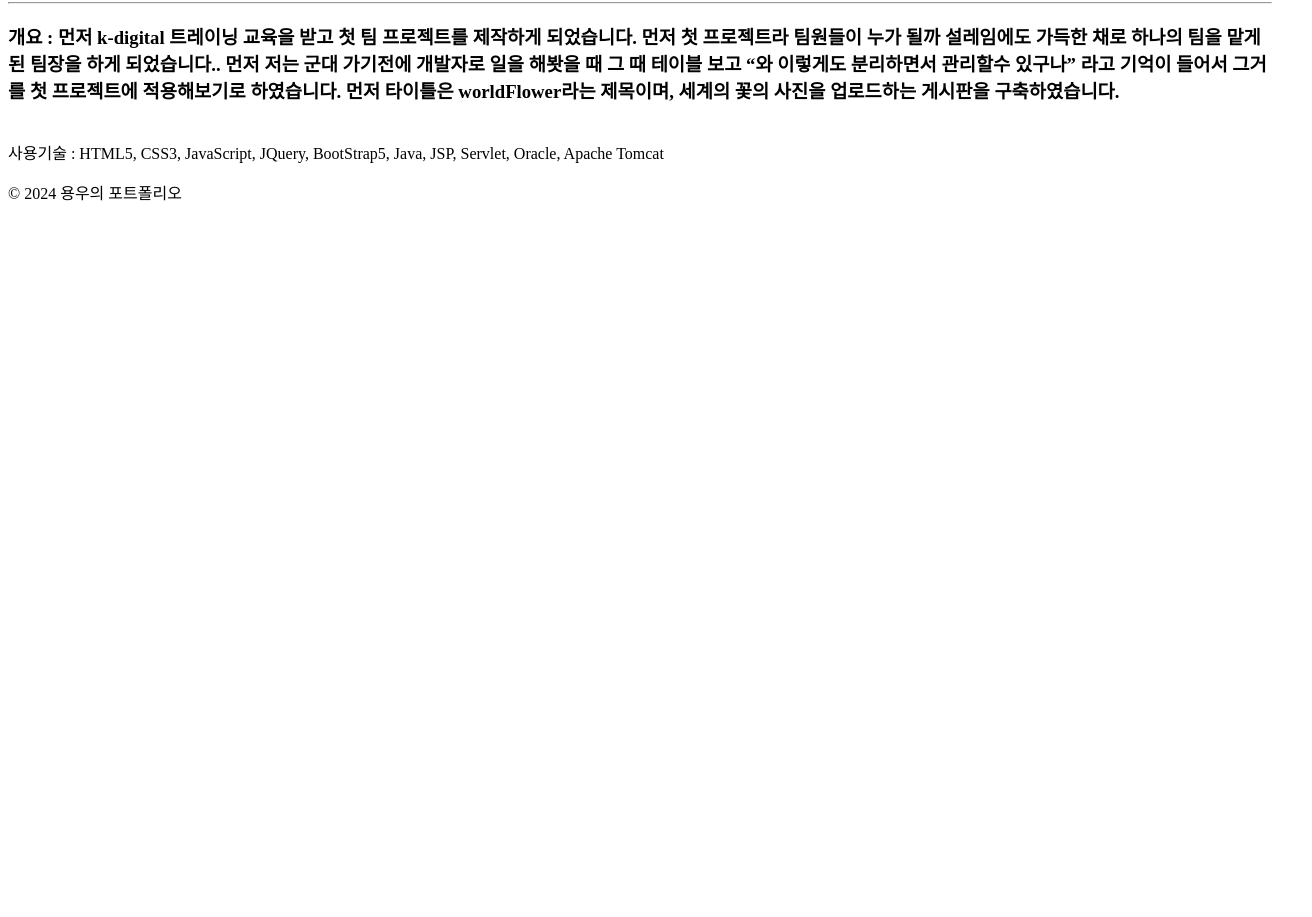
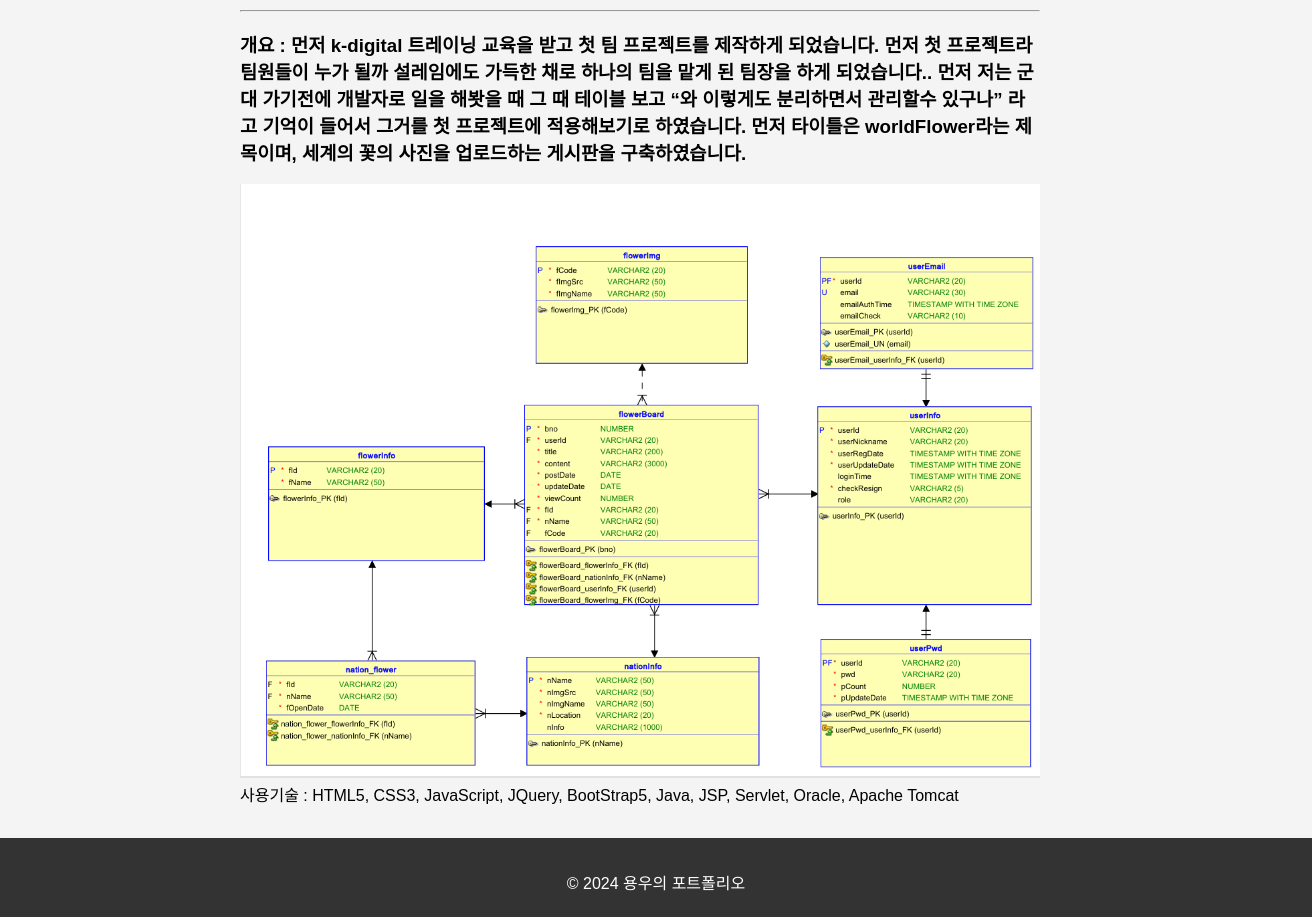
Before and after one commit to baeyongwoo/portfolio, a plain HTML site: page pj01/pj01.html in a window 1280 px wide. Shown: the part 263-1180 px from the top of the page, 1312 px wide, since content can reach past the window. Before the commit the page ends 800 px from the top, so only its background shows below. Drawn offline with Linux system fonts and the light colour scheme; the site is published under a folder, as on GitHub Pages, so addresses that start at the root find nothing.

Commit message:
css 깨지는거 수정

```diff
--- a/pj01/pj01.html
+++ b/pj01/pj01.html
@@ -4,7 +4,7 @@
     <meta charset="UTF-8">
     <meta name="viewport" content="width=device-width, initial-scale=1.0">
     <title>용우의 프로젝트 - Mini Project01</title>
-    <link rel="stylesheet" href="/style/style.css">
+    <link rel="stylesheet" href="../style/style.css">
 </head>
 <body>
 <!-- header.html -->
@@ -34,7 +34,7 @@
             먼저 타이틀은 worldFlower라는 제목이며, 세계의 꽃의 사진을 업로드하는 게시판을  구축하였습니다. </h3>
 
         <div>
-            <img src="/pj01/img/pj_db.png" alt="">
+            <img src="img/pj_db.png" alt="">
         </div>
 
 
```
Also changed, not shown: pj02/pj02.html (+1 -1 lines), pj03/pj03.html (+1 -1 lines).
